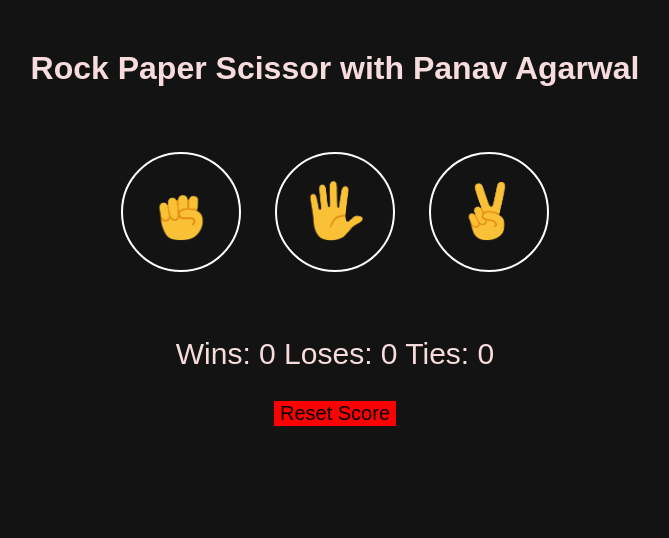
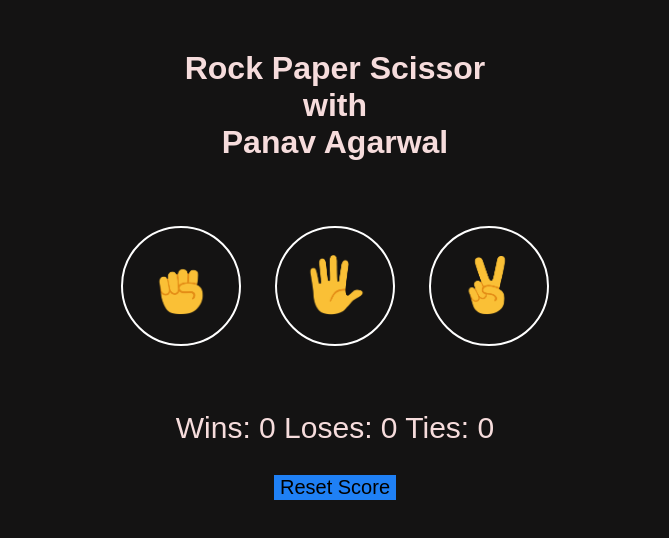
Before and after one commit to PanavAgarwal-03/rock-paper-scissors, a plain HTML site: page index.html in a window 1280 px wide. Shown: the whole page, without its empty margins (305-974 px from the left). Drawn offline with Linux system fonts and the light colour scheme.

Commit message:
Change UI components

```diff
--- a/index.html
+++ b/index.html
@@ -7,7 +7,7 @@
     <link rel="stylesheet" href="style.css">
 </head>
 <body>
-    <h1 class="heading">Rock Paper Scissor with Panav Agarwal</h1>
+    <h1 class="heading">Rock Paper Scissor <br> with <br> Panav Agarwal</h1>
 
     <button class="play-button rock" onclick="playGame('rock');"><img src="img/rock-emoji.png" class = "img-emoji"></button>
     <button class="play-button paper" onclick="playGame('paper');"><img src="img/paper-emoji.png" class = "img-emoji"></button>
--- a/style.css
+++ b/style.css
@@ -44,7 +44,7 @@ body{
 }
 
 .reset-button{
-    background-color: red;
+    background-color:rgb(31, 128, 245);
     font-size: 20px;
     border : none;
     cursor: pointer;
```
